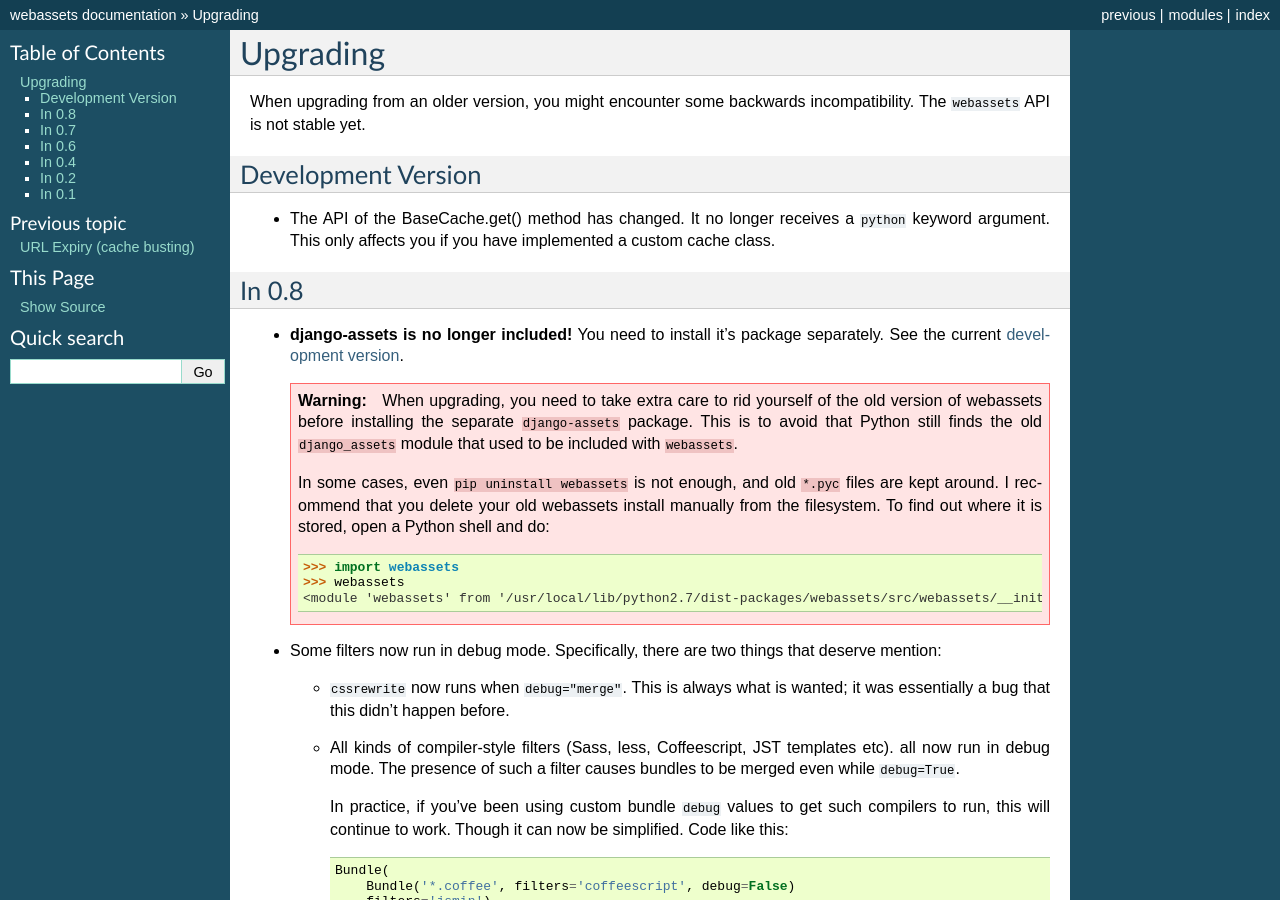
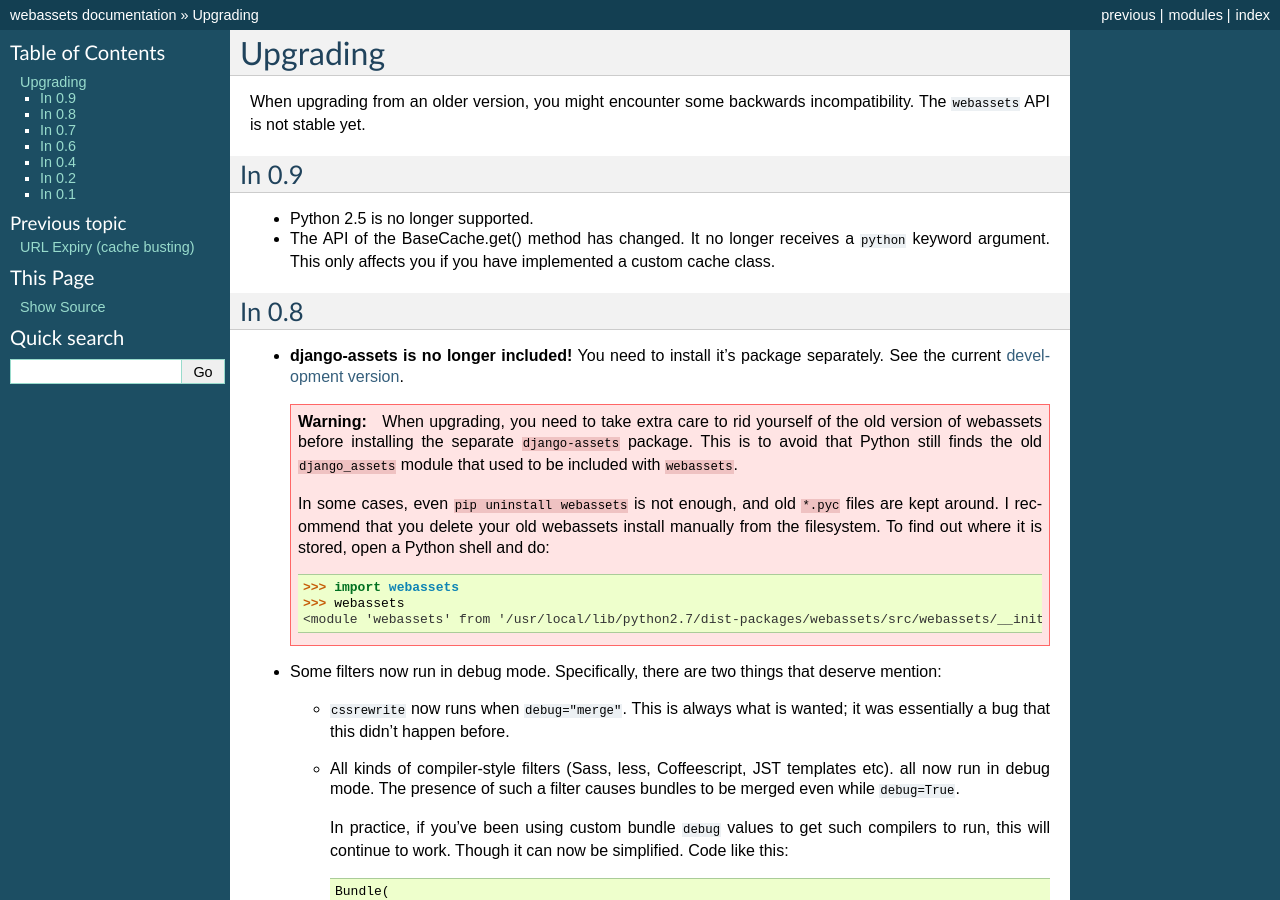
Before and after one commit to miracle2k/webassets, a Sphinx documentation site: the page built from docs/upgrading.rst, in a window 1280 px wide and 900 px high. Built offline with Sphinx 7.4.7, drawn with Linux system fonts in a browser that asks for light colours; the version number could not be read and is left out.

Commit message:
Update upgrade instructions.

```diff
--- a/docs/upgrading.rst
+++ b/docs/upgrading.rst
@@ -7,12 +7,15 @@
 incompatibility. The ``webassets`` API is not stable yet.
 
 
-Development Version
-~~~~~~~~~~~~~~~~~~~
+In 0.9
+~~~~~~
+
+- Python 2.5 is no longer supported.
 
 - The API of the BaseCache.get() method has changed. It no longer receives
   a ``python`` keyword argument. This only affects you if you have
   implemented a custom cache class.
+
 
 
 In 0.8
```
